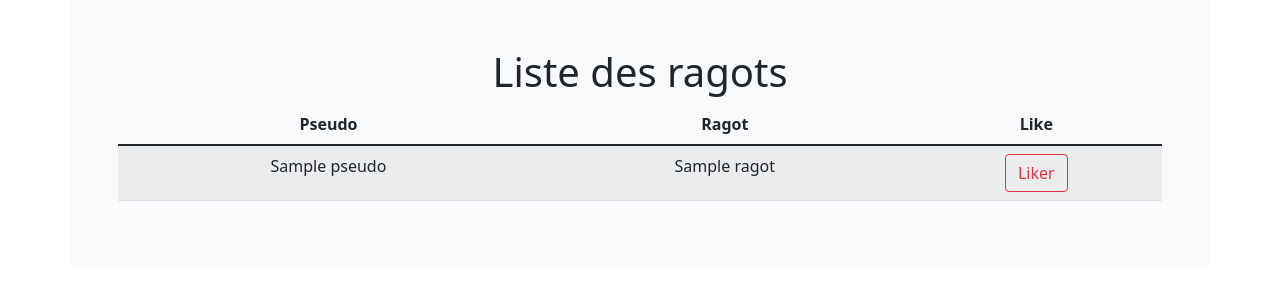
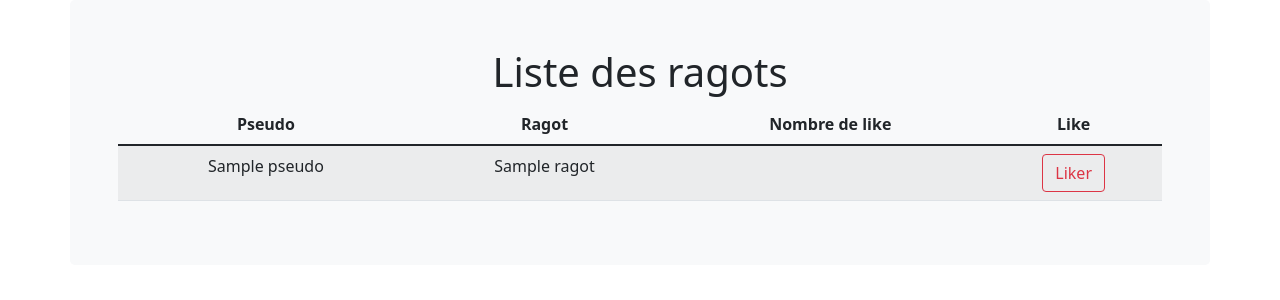
Before and after one commit to Enaryaa/projet-nosql-, a Flask app: page /consulter in a window 1280 px wide. Shown: the part 56-356 px from the top of the page. Run offline with Flask 2, Linux system fonts and the light colour scheme; a database or web service that is not in the repository returns one stand-in record (values such as "Sample title").

Commit message:
ajout fonction de like (non fonctionnel)

```diff
--- a/src/app.py
+++ b/src/app.py
@@ -59,12 +59,15 @@ def signup():
 
 @app.route("/post", methods=["POST", "GET"])
 def post():
+
  if request.method == 'POST':
     if 'pseudo' in session:
+        like = 0
         potins = dbPotin.potin
         potins.insert_one({
             'ragot' : request.form['ragot'],
-            'pseudo' : session['pseudo']
+            'pseudo' : session['pseudo'],
+            #'like' : like
         })
         flash("Potin envoyé ! ", 'success')
         return render_template('post.html')
@@ -87,8 +90,17 @@ def deco():
     session.pop('pseudo', None)
     return redirect(url_for('index'))
 
+#@app.route("/like", methods=["POST", "GET"])
 #def like():
-#   return like;
+    if request.method == 'POST':
+        if 'pseudo' in session:
+            potins = dbPotin.potin
+            potins.update( {'$inc': {'like': 1}})
+            return redirect(url_for('consult'))
+
+        flash("Tu n'es pas connecté ", 'danger')
+        return redirect(url_for('index'))
+    return redirect(url_for('index'))
 
 
 if __name__ == '__main__':
--- a/src/templates/consulter.html
+++ b/src/templates/consulter.html
@@ -10,6 +10,7 @@
           <tr>
           <th scope="col">Pseudo</th>
           <th scope="col">Ragot</th>
+          <th scope="col">Nombre de like</th>
           <th scope="col">Like</th>
           </tr>
       </thead>
@@ -18,7 +19,10 @@
               <tr>
               <td>{{ragot['pseudo']}}</td>
               <td>{{ragot['ragot']}}</td>
-              <td><button type="button" class="btn btn-outline-danger">Liker</button></td>
+              <td></td>
+              <form  method="POST" action="/like">
+              <td><button type="button" name="like" class="btn btn-outline-danger">Liker</button></td>
+              </form>
               </tr>
           {% endfor %}
       </tbody>
--- a/src/templates/post.html
+++ b/src/templates/post.html
@@ -9,7 +9,7 @@
   <form method="POST" action="/post">
     <div class="mb-3">
       <label class="form-label">Taper votre ragot ...</label>
-      <input type="text" class="form-control" name="ragot" required>
+      <textarea type="text" class="form-control" name="ragot" required></textarea>
     </div>
     <button type="submit" class="btn btn-success">Poster</button>
   </form>
```
